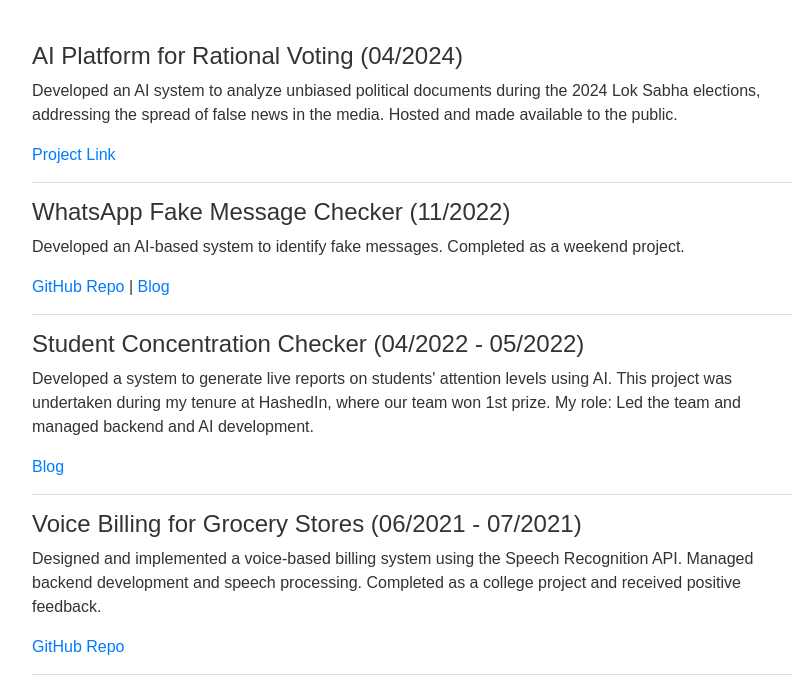
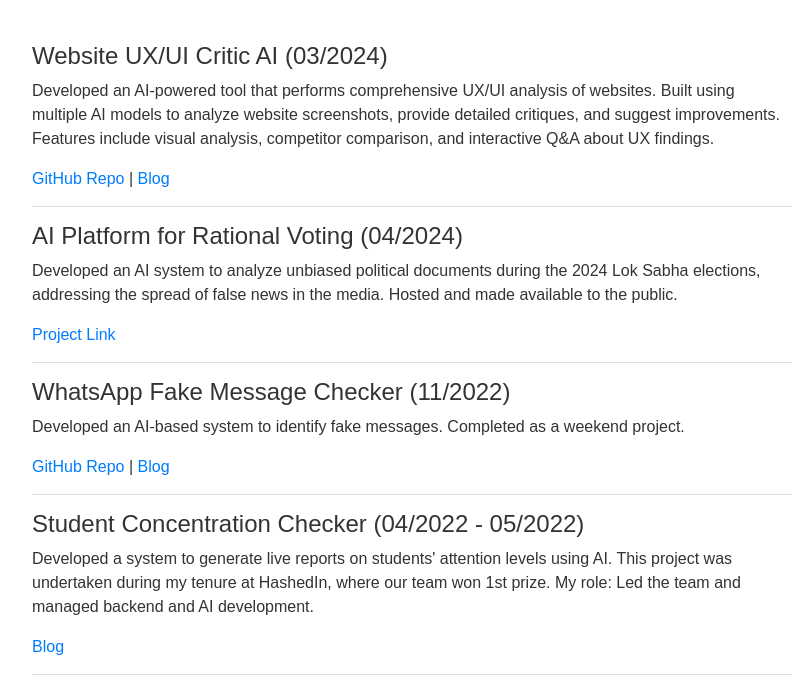
Before and after one commit to nithinag10/nithinag10.github.io, a plain HTML site: page index.html in a window 1280 px wide. Shown: the part 111-798 px from the top of the page, without its empty margins (228-1034 px from the left). Drawn offline with nearby package versions, Linux system fonts and the light colour scheme.

Commit message:
Update index.html

```diff
--- a/index.html
+++ b/index.html
@@ -18,6 +18,13 @@
 <body>
     <div class="container">
         <h2>Nithin AG - Project Portfolio</h2>
+        <div class="project">
+            <h4>Website UX/UI Critic AI (03/2024)</h4>
+            <p>Developed an AI-powered tool that performs comprehensive UX/UI analysis of websites. Built using multiple AI models to analyze website screenshots, provide detailed critiques, and suggest improvements.
+            Features include visual analysis, competitor comparison, and interactive Q&A about UX findings.</p>
+            <a href="https://github.com/nithinag10/website-critic">GitHub Repo</a> |
+            <a href="https://nithinag10.medium.com/building-a-website-critic-bot-analyzing-design-flow-and-value-proposition-a92db041b4c5">Blog</a>
+        </div>
         <div class="project">
             <h4>AI Platform for Rational Voting (04/2024)</h4>
             <p>Developed an AI system to analyze unbiased political documents during the 2024 Lok Sabha elections, addressing the spread of false news in the media. Hosted and made available to the public.</p>
```
